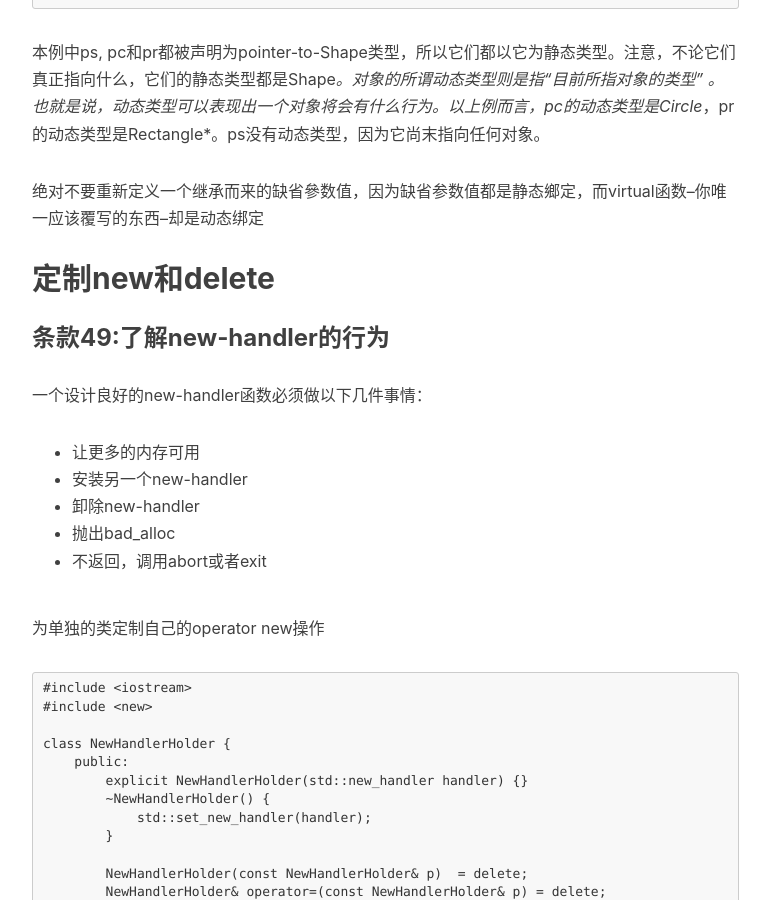
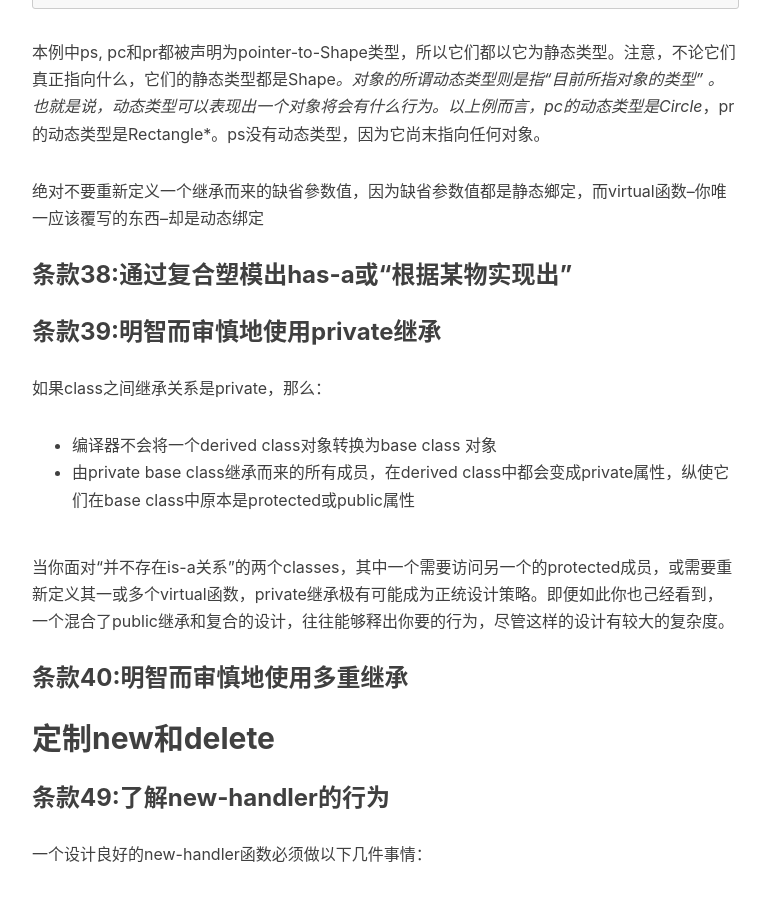
Before and after one commit to Stephan14/Stephan14.github.io, a Jekyll site: the page built from _posts/2022-12-10-effective-c++-reading-note.markdown, in a window 1280 px wide and 900 px high, scrolled down 12265 px. Shown: the whole window, without its empty margins (233-1003 px from the left). Built offline with Jekyll 4.4.1, drawn with Linux system fonts in a browser that asks for light colours; nearby versions of some CDN libraries; comment, search, counter and statistics services are not loaded.

Commit message:
明智而审慎地使用private继承

```diff
--- a/_posts/2022-12-10-effective-c++-reading-note.markdown
+++ b/_posts/2022-12-10-effective-c++-reading-note.markdown
@@ -412,6 +412,18 @@ Shape* pr = new Rectangle; //静态类型为Shape*
 本例中ps, pc和pr都被声明为pointer-to-Shape类型，所以它们都以它为静态类型。注意，不论它们真正指向什么，它们的静态类型都是Shape*。对象的所谓动态类型则是指“目前所指对象的类型” 。也就是说，动态类型可以表现出一个对象将会有什么行为。以上例而言，pc的动态类型是Circle*，pr 的动态类型是Rectangle*。ps没有动态类型，因为它尚末指向任何对象。
 
 绝对不要重新定义一个继承而来的缺省參数值，因为缺省参数值都是静态鄉定，而virtual函数--你唯一应该覆写的东西--却是动态绑定
+
+### 条款38:通过复合塑模出has-a或“根据某物实现出”
+
+### 条款39:明智而审慎地使用private继承
+如果class之间继承关系是private，那么：
+- 编译器不会将一个derived class对象转换为base class 对象
+- 由private base class继承而来的所有成员，在derived class中都会变成private属性，纵使它们在base class中原本是protected或public属性
+
+当你面对“并不存在is-a关系”的两个classes，其中一个需要访问另一个的protected成员，或需要重新定义其一或多个virtual函数，private继承极有可能成为正统设计策略。即便如此你也己经看到， 一个混合了public继承和复合的设计，往往能够释出你要的行为，尽管这样的设计有较大的复杂度。
+
+### 条款40:明智而审慎地使用多重继承
+
 ## 定制new和delete
 
 ### 条款49:了解new-handler的行为
```
